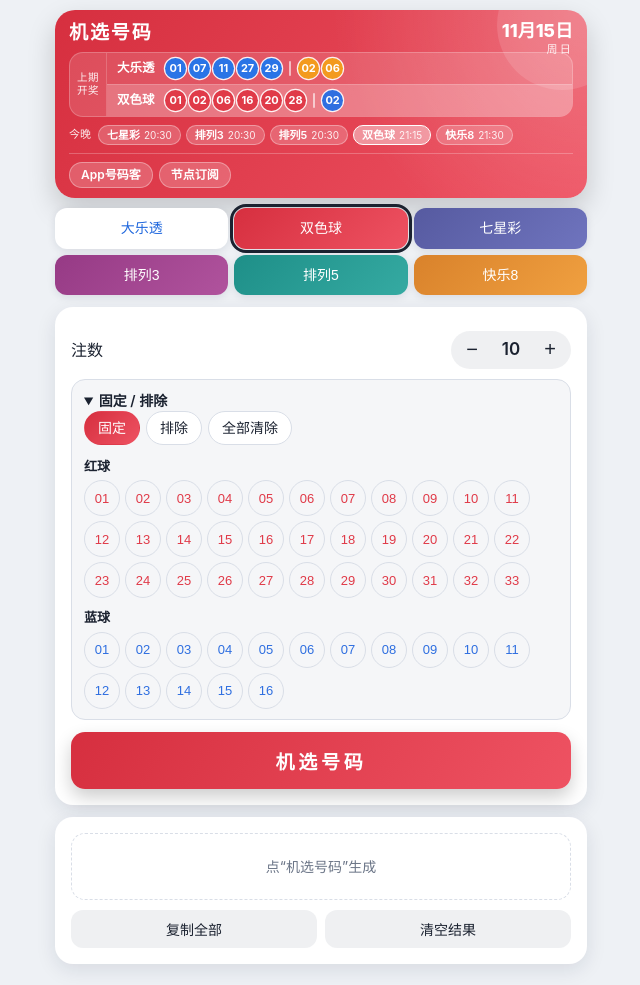
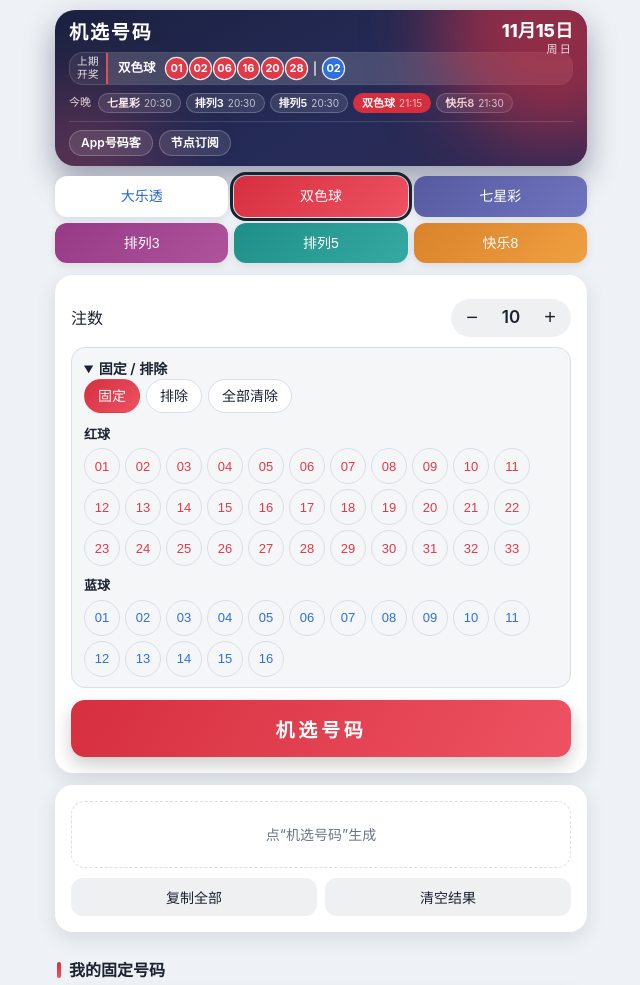
Before and after one commit to chejibao/lotto, a plain HTML site: page index.html in a window 1280 px wide. Shown: the top 985 px of the page, without its empty margins (319-959 px from the left). Drawn offline with Linux system fonts and the light colour scheme.

Commit message:
Add files via upload

```diff
--- a/index.html
+++ b/index.html
@@ -264,6 +264,18 @@ main{padding-top:10px}
 .rl{flex:none;display:flex;align-items:center;justify-content:center;text-align:center;font-size:10.5px;line-height:1.25;padding:0 7px;border-right:1px solid rgba(255,255,255,.2);opacity:.92;letter-spacing:.05em;cursor:pointer}
 .ct{margin-left:4px;font-size:10px;font-weight:400;opacity:.9}
 .tn2 .chip{padding:1px 8px;font-size:11px}
+.hero{background:linear-gradient(150deg,#1b2140 0%,#252b57 55%,#2f2a55 100%);box-shadow:0 14px 30px rgba(18,24,60,.38)}
+.hero::before{width:230px;height:230px;right:-80px;top:-100px;background:var(--t1,#d62f3f);opacity:.6;filter:blur(38px)}
+.hero::after{display:block;width:180px;height:180px;left:-70px;bottom:-100px;background:var(--t2,#ee5262);opacity:.26;filter:blur(40px)}
+.dw{opacity:.85}
+.rs{background:rgba(255,255,255,.07);border-color:rgba(255,255,255,.14)}
+.rr.on{background:rgba(255,255,255,.1)}
+.rl{border-right:2px solid var(--t2,#ee5262);color:#fff}
+.chip,.qk{background:rgba(255,255,255,.1);border-color:rgba(255,255,255,.22)}
+.chip.dc.on{background:var(--t1,#d62f3f);border-color:transparent}
+.ct{opacity:.7}
+.qa{background:transparent}
+.quick{border-top-color:rgba(255,255,255,.14)}
 </style>
 </head>
 <body>
@@ -462,11 +474,12 @@ function parseDraw(k,s){var S=DSPEC[k],segs=s.split(/[+＋|｜]/),out,all;
  for(var i=0;i<S.length;i++){var a=out[i]||[];if(a.length!==S[i].c||a.some(function(x){return x<S[i].a||x>S[i].z})||(!S[i].d&&new Set(a).size!==a.length))return null}
  return out}
 var RS=['dlt','ssq'],EDK='';
+function focusGame(){var d=new Date().getDay();for(var i=0;i<7;i++){var x=(d+i)%7;for(var j=0;j<RS.length;j++)if(SCH[RS[j]].d.indexOf(x)>=0)return RS[j]}return RS[0]}
 function latest(k){var a=AUTO[k],m=DRW[k];if(m&&(!a||m.d>=a.d))return m;return a||null}
 function wk(d){return '周'+WD[new Date(d.replace(/-/g,'/')).getDay()]}
 function banner(){var n=new Date(),e=$('today'),dt=mk('div','dt'),box=mk('div','rs'),col=mk('div','rcol');e.innerHTML='';
  dt.appendChild(mk('span','dd',(n.getMonth()+1)+'月'+n.getDate()+'日'));dt.appendChild(mk('span','dw','周'+WD[n.getDay()]));e.appendChild(dt);
- RS.forEach(function(k){var r=latest(k),row=mk('div','rr'+(k===cur?' on':'')),bl=mk('div','rb');
+ [focusGame()].forEach(function(k){var r=latest(k),row=mk('div','rr'+(k===cur?' on':'')),bl=mk('div','rb');
   row.appendChild(mk('span','rn',G[k].n));
   row.onclick=function(ev){if(ev.target.closest&&ev.target.closest('input,button,.rm'))return;var t=document.querySelectorAll('#tabs .tab')[ORDER.indexOf(k)];if(t)t.click()};
   if(r&&EDK!==k){
@@ -481,7 +494,7 @@ function banner(){var n=new Date(),e=$('today'),dt=mk('div','dt'),box=mk('div','
    if(r){var c=mk('button','qk qa','取消');c.onclick=function(){EDK='';banner()};w.appendChild(c)}
    row.appendChild(w)}
   col.appendChild(row)});
- var rl=mk('div','rl');rl.innerHTML='上期<br>开奖';rl.onclick=function(){EDK=RS.indexOf(cur)>=0?cur:RS[0];banner()};
+ var rl=mk('div','rl');rl.innerHTML='上期<br>开奖';rl.onclick=function(){EDK=focusGame();banner()};
  box.appendChild(rl);box.appendChild(col);e.appendChild(box);
  var on=ORDER.filter(isToday).sort(function(a,b){return SCH[a].t<SCH[b].t?-1:SCH[a].t>SCH[b].t?1:ORDER.indexOf(a)-ORDER.indexOf(b)});
  if(on.length){var tn=mk('div','tn2');tn.appendChild(mk('span','tl2','今晚'));
```
